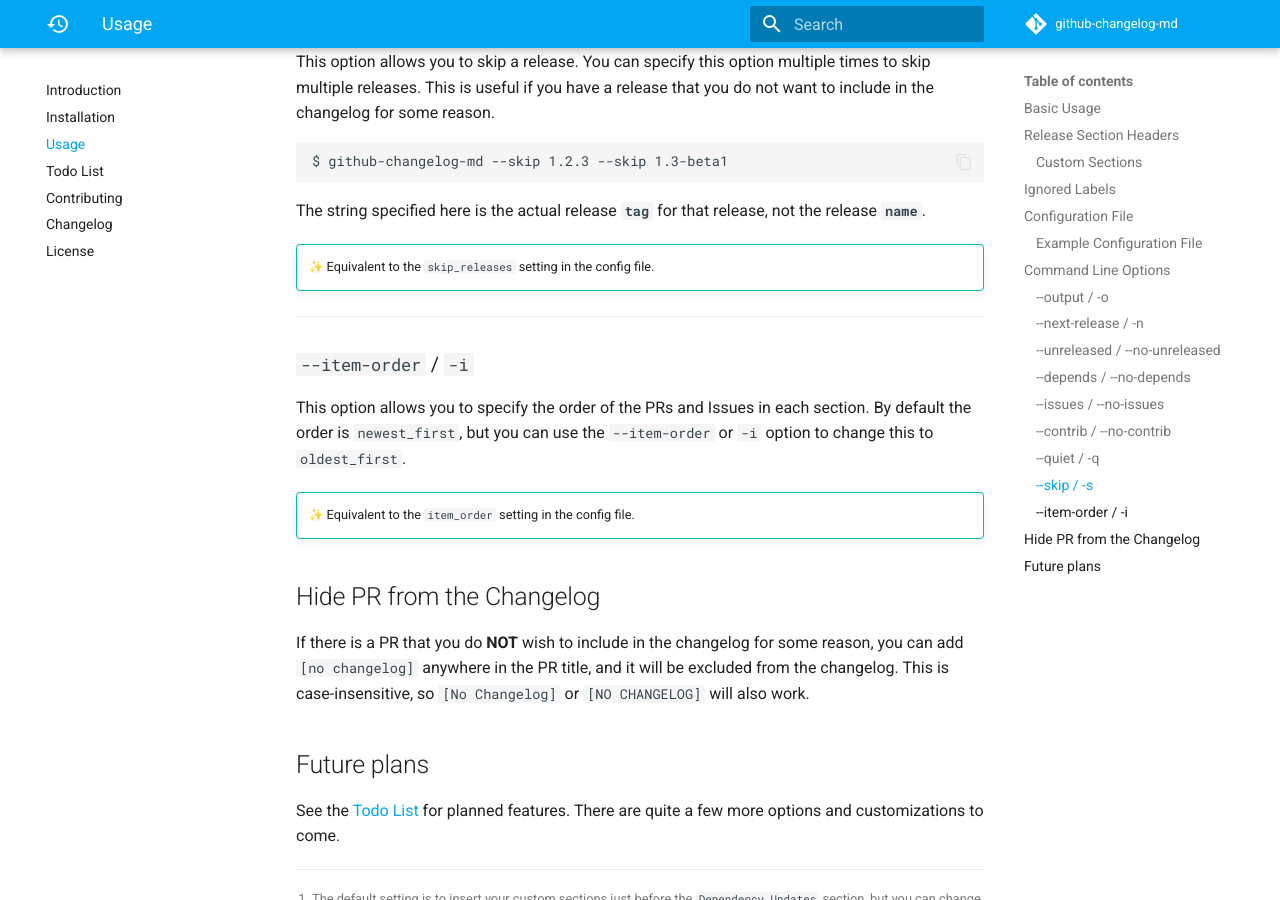
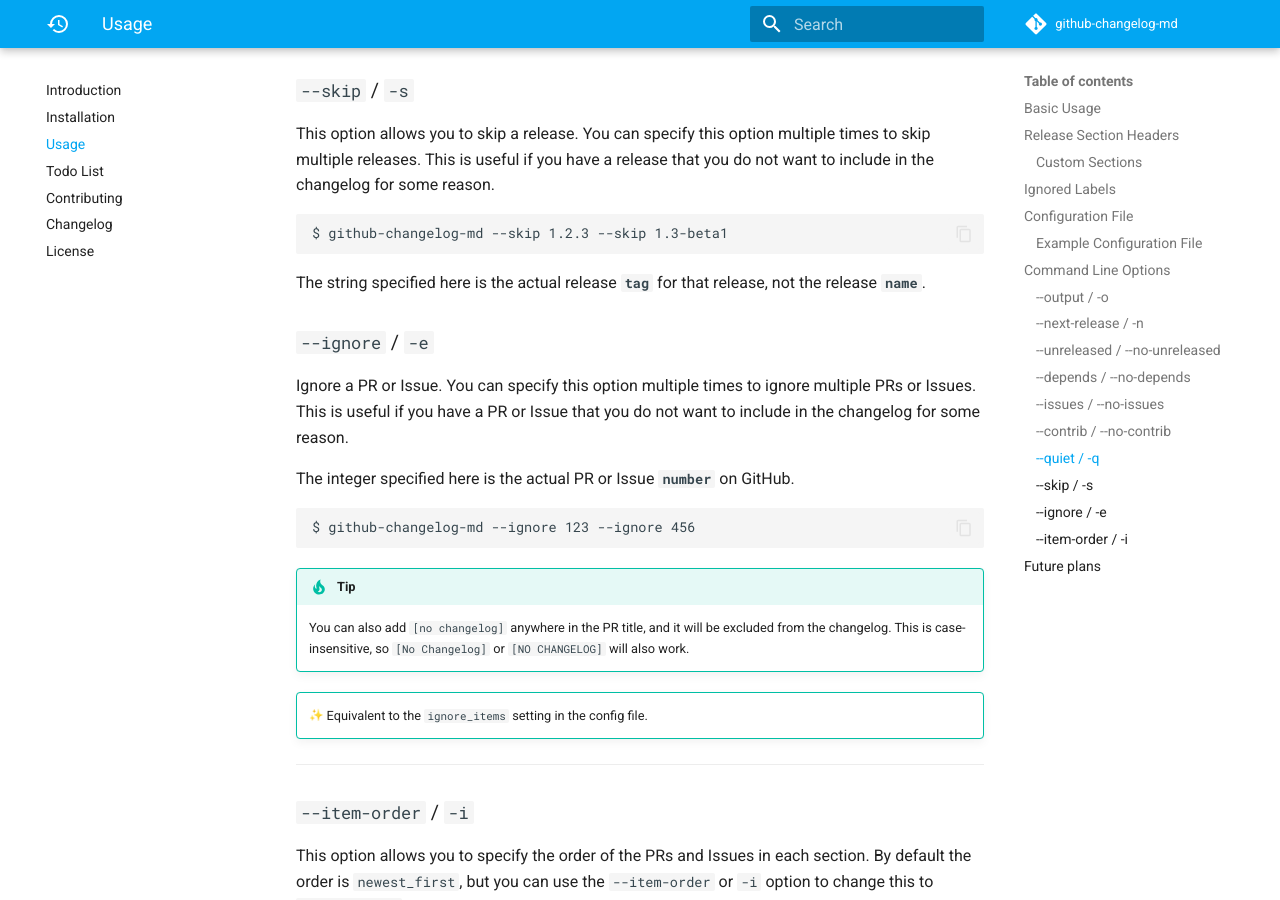
Before and after one commit to seapagan/github-changelog-md, an MkDocs documentation site: the page built from docs/usage.md, in a window 1280 px wide and 900 px high, scrolled down 7606 px. Built offline with MkDocs 1.6.1 and Material for MkDocs 9.7.7, drawn with Linux system fonts in a browser that asks for light colours; emoji names are drawn with the system emoji font; comment, search, counter and statistics services are not loaded; some of the changed text lies outside the part shown.

Commit message:
docs: document new '--ignore' option
Signed-off-by: Grant Ramsay <seapagan@gmail.com>

````diff
--- a/docs/usage.md
+++ b/docs/usage.md
@@ -206,6 +206,7 @@ Current available options are:
 | `extend_sections_index` | Index to insert custom sections    | dynamic [^1]  |
 | `date_format`           | Date format for release dates      | `%Y-%m-%d`    |
 | `item_order`            | Order of PR/Issues in each section | `newest_first`|
+| `ignore_items`          | List of PRs/Issues to ignore       | `[]`          |
 | _`schema_version`_      | _Configuration schema version_     | _`1`_         |
 
 !!! tip "Config file schema version"
@@ -230,16 +231,21 @@ depends = true
 contrib = false
 skip_releases = ["1.2.3", "1.2.4"]
 extend_sections = [
-  { title = "Automatic Testing", label = "testing" },
+  { title = "Testing", label = "testing" },
+  { title = "Security", label = "security" },
 ]
-extend_sections_index = 2
+extend_sections_index = 3
 date_format = "%d %B %Y" # (2)!
 item_order = "oldest_first"
+ignore_items = [123, 456] # (3)!
 ```
 
 1. :bulb: This is the only required setting, the others are optional.
 2. :bulb: This setting uses the `strftime` format, see the block below for more
    details.
+3. :bulb: You can also add `[no changelog]` anywhere in the PR or Issue title,
+   and it will be excluded from the changelog. This is case-insensitive, so `[No
+   Changelog]` or `[NO CHANGELOG]` will also work.
 
 As mentioned above, the only required setting is the `github_pat` setting. The
 other settings can be left out, and the tool will use the default values (or the
@@ -376,9 +382,27 @@ $ github-changelog-md --skip 1.2.3 --skip 1.3-beta1
 The string specified here is the actual release **`tag`** for that release, not
 the release **`name`**.
 
+### `--ignore` / `-e`
+
+Ignore a PR or Issue. You can specify this option multiple times to ignore
+multiple PRs or Issues. This is useful if you have a PR or Issue that you do not
+want to include in the changelog for some reason.
+
+The integer specified here is the actual PR or Issue **`number`** on GitHub.
+
+```terminal
+$ github-changelog-md --ignore 123 --ignore 456
+```
+
+!!! tip "Tip"
+
+    You can also add `[no changelog]` anywhere in the PR title, and it will be
+    excluded from the changelog. This is case-insensitive, so `[No Changelog]`
+    or `[NO CHANGELOG]` will also work.
+
 !!! tip ""
 
-    :sparkles: Equivalent to the `skip_releases` setting in the config file.
+    :sparkles: Equivalent to the `ignore_items` setting in the config file.
 ---
 
 ### `--item-order` / `-i`
@@ -391,13 +415,6 @@ section. By default the order is `newest_first`, but you can use the
 
     :sparkles: Equivalent to the `item_order` setting in the config file.
 
-## Hide PR from the Changelog
-
-If there is a PR that you do **NOT** wish to include in the changelog for some
-reason, you can add `[no changelog]` anywhere in the PR title, and it will be
-excluded from the changelog. This is case-insensitive, so `[No Changelog]` or
-`[NO CHANGELOG]` will also work.
-
 ## Future plans
 
 See the [Todo List](todo_list.md) for planned features. There are quite a few
````
Also changed, not shown: docs/installation.md (+3 -2 lines).
